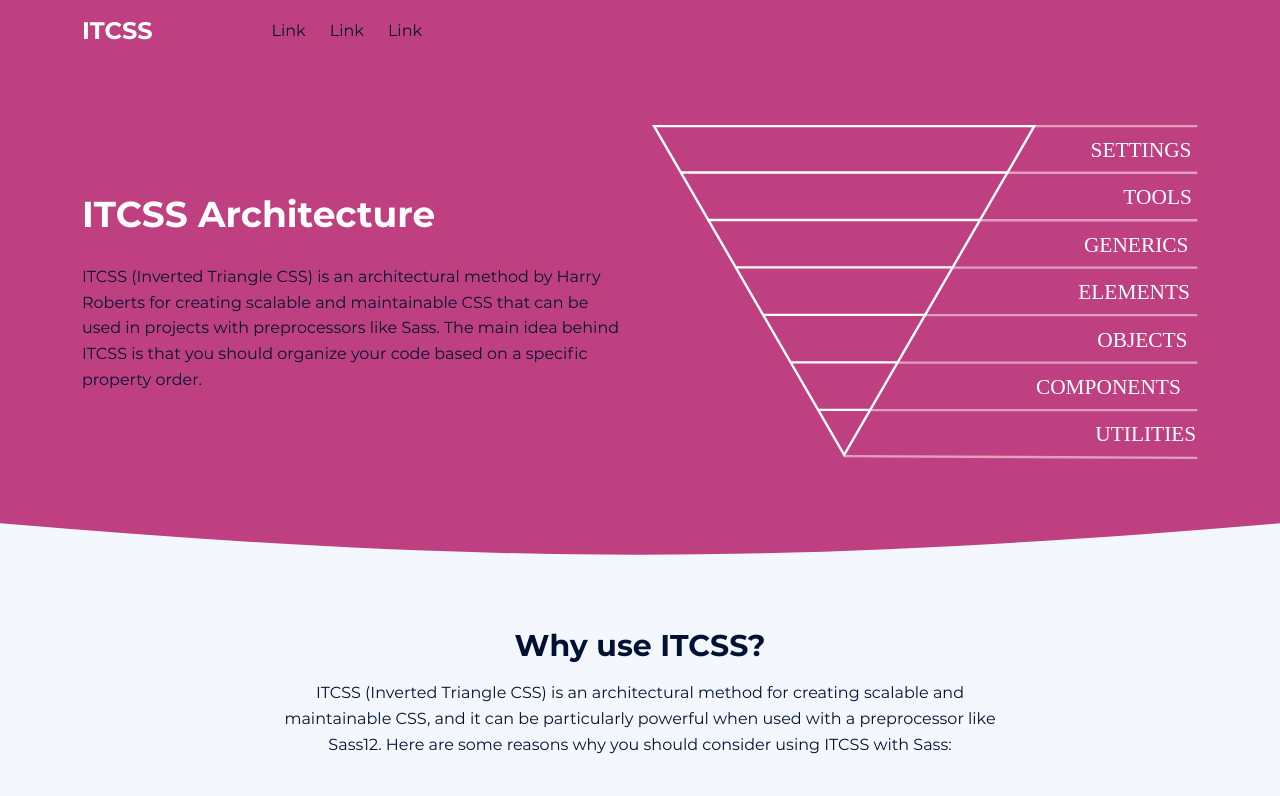
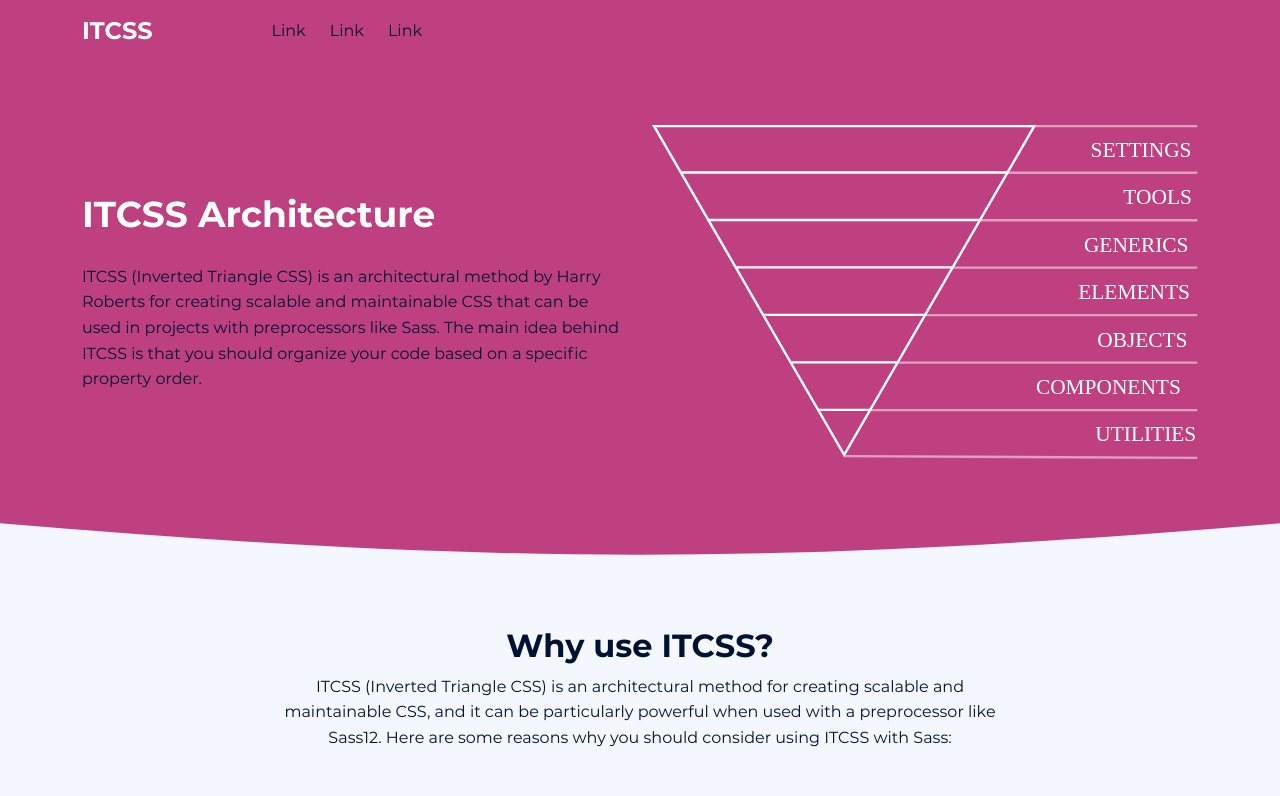
Before and after one commit to Soheil-Ssh/ITCSS, a website: page index.html in a window 1280 px wide. Shown: the top 796 px of the page. Drawn offline with Linux system fonts and the light colour scheme.

Commit message:
Convert headings to heading compoent

```diff
--- a/index.html
+++ b/index.html
@@ -64,7 +64,7 @@
 							<!-- #region Header intro text -->
 							<div class="header-intro-text">
 								<!-- #region Header intro text title -->
-								<h2 class="header-intro-text-title">ITCSS Architecture</h2>
+								<h2 class="header-intro-text-title heading heading-1">ITCSS Architecture</h2>
 								<!-- #endregion -->
 								<!-- #region Header intro text sub title -->
 								<p class="header-intro-text-subtitle">
@@ -111,7 +111,7 @@
 						<!-- #region Why use - Col -->
 						<div class="col-md-8">
 							<!-- #region Why use title -->
-							<h3 class="why-use-title">Why use ITCSS?</h3>
+							<h3 class="why-use-title heading heading-2">Why use ITCSS?</h3>
 							<!-- #endregion -->
 							<!-- #region Why use description -->
 							<p class="why-use-description">
@@ -198,6 +198,13 @@
 				<div class="container">
 					<!-- #region row -->
 					<div class="row justify-content-center">
+						<!-- #region Layers title - col -->
+						<div class="col-12 mt-5">
+							<!-- #region Layers title -->
+							<h3 class="heading heading-2">ITCSS Layers</h3>
+							<!-- #endregion -->
+						</div>
+						<!-- #endregion -->
 						<!-- #region Layers - col -->
 						<div class="col-md-6 col-lg-4 mt-5">
 							<!-- #region Layers card -->
--- a/scss/objects/_object.header-intro.scss
+++ b/scss/objects/_object.header-intro.scss
@@ -11,7 +11,6 @@
 		&-text {
 			&-title {
 				color: $header-intro-text-title-color;
-				font-size: $header-intro-text-title-font-size;
 			}
 
 			&-subtitle {
--- a/scss/objects/_object.why-use.scss
+++ b/scss/objects/_object.why-use.scss
@@ -2,7 +2,6 @@
     @extend %text-center;
 
     &-title{
-        font-size: $why-use-title-font-size;
         margin-bottom: $why-use-title-margin-bottom;
     }
 
--- a/scss/settings/_setting.variables.scss
+++ b/scss/settings/_setting.variables.scss
@@ -113,7 +113,6 @@ $header-intro-padding: $spacer * 4 0;
 
 // header intro text title
 $header-intro-text-title-color: $white;
-$header-intro-text-title-font-size: $font-size-xxl;
 
 // header intro text subtitle
 $header-intro-text-subtitle-margin-top: $spacer * 1.75;
@@ -130,7 +129,6 @@ $main-padding-top: $spacer * 3.5;
 //#region Why use
 
 // why use title
-$why-use-title-font-size: $font-size-xl;
 $why-use-title-margin-bottom: $spacer;
 
 //#endregion
```
Also changed, not shown: css/style.min.css, 1 other file.
